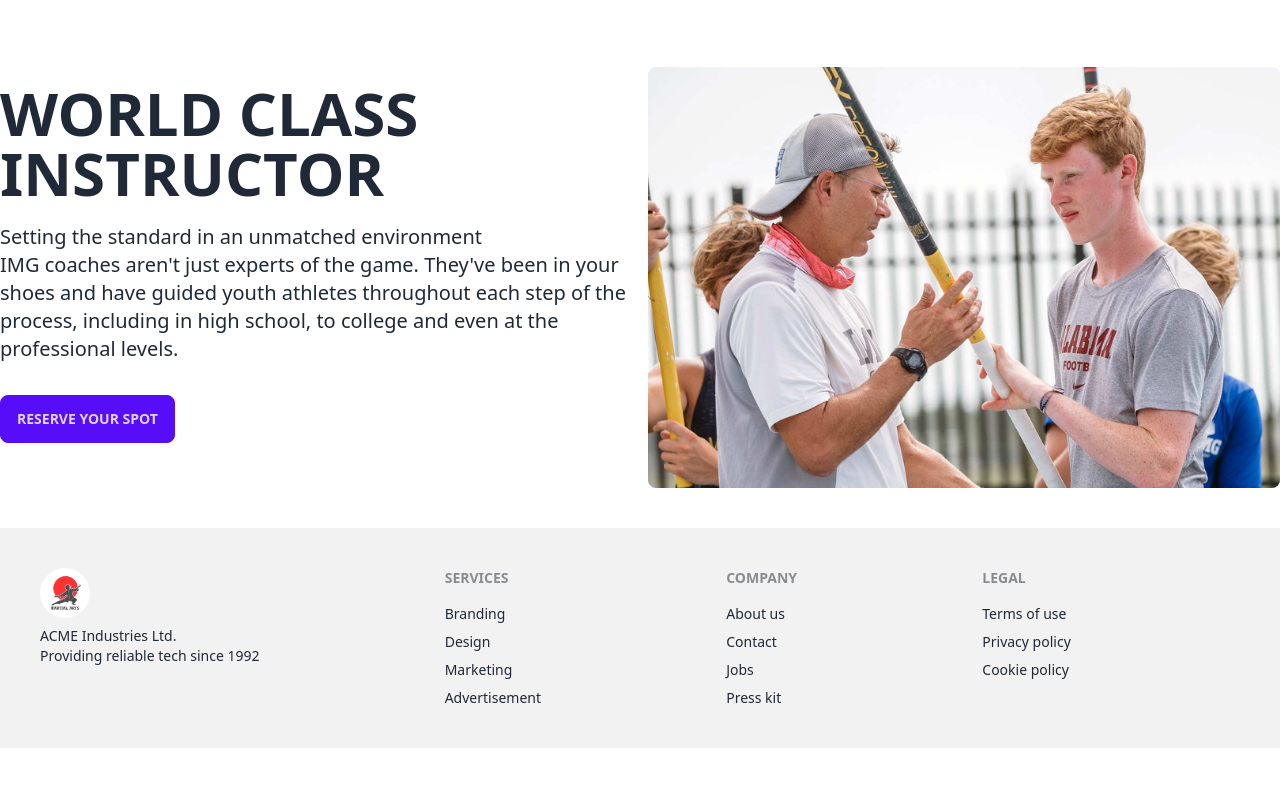
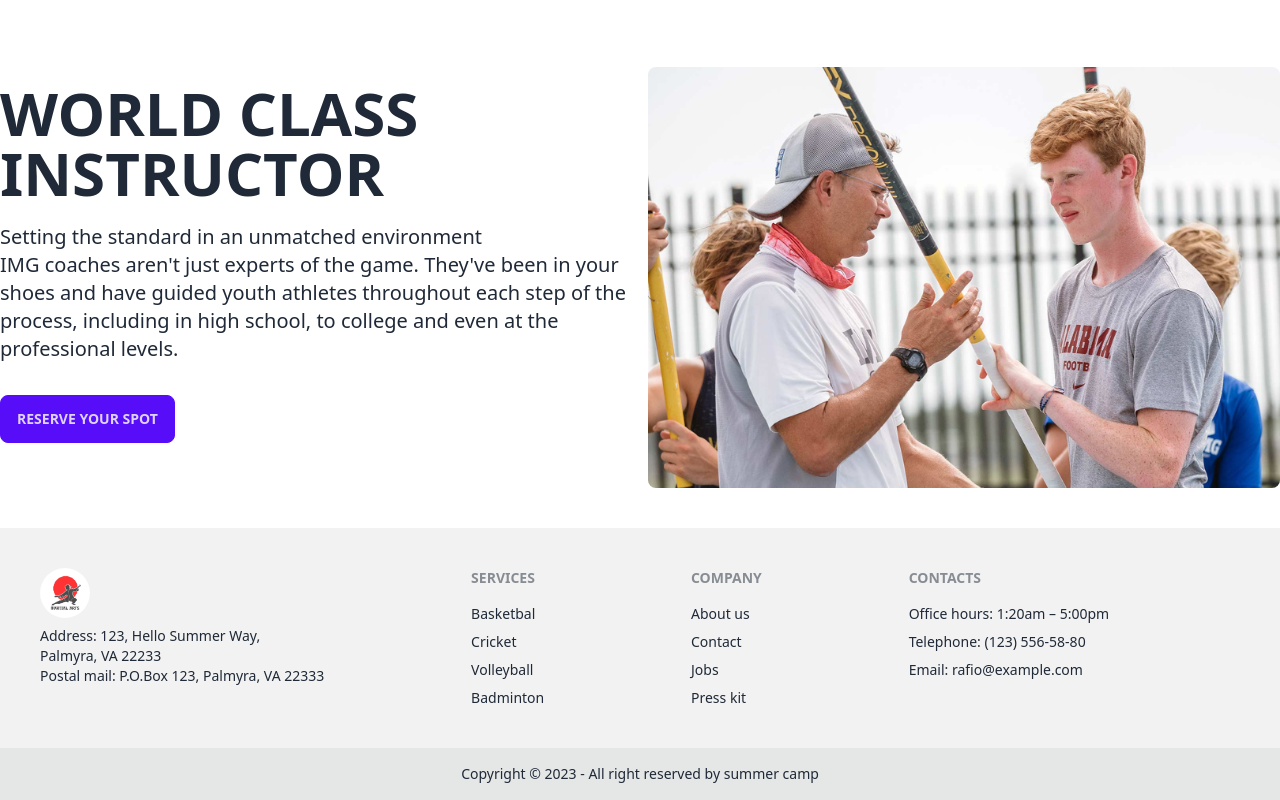
Before and after one commit to imranahmed20/summer-camp-client, a React (Vite) app: page / in a window 1280 px wide. Shown: the part 1208-2008 px from the top of the page. Before the commit the page ends 1956 px from the top, so only its background shows below. Built offline with nearby package versions, Linux system fonts and the light colour scheme; no server answers.

Commit message:
footer data added

```diff
--- a/src/Share/Footer/Footer.jsx
+++ b/src/Share/Footer/Footer.jsx
@@ -3,17 +3,22 @@ import footerLogo from '../../../src/assets/logo.avif'
 
 const Footer = () => {
     return (
-        <footer className="footer p-10 bg-base-200 text-base-content">
+        <footer >
+            <div className="footer p-10 bg-base-200 text-base-content">
                 <div>
                     <img className='rounded-full' style={{ height: '50px' }} src={footerLogo} alt="" />
-                <p>ACME Industries Ltd.<br />Providing reliable tech since 1992</p>
+                    <p>Address: 123, Hello Summer Way,
+                        <br />
+                        Palmyra, VA 22233
+                        <br />
+                        Postal mail: P.O.Box 123, Palmyra, VA 22333</p>
                 </div>
                 <div>
                     <span className="footer-title">Services</span>
-                <a className="link link-hover">Branding</a>
-                <a className="link link-hover">Design</a>
-                <a className="link link-hover">Marketing</a>
-                <a className="link link-hover">Advertisement</a>
+                    <a className="link link-hover">Basketbal</a>
+                    <a className="link link-hover">Cricket</a>
+                    <a className="link link-hover">Volleyball</a>
+                    <a className="link link-hover">Badminton</a>
                 </div>
                 <div>
                     <span className="footer-title">Company</span>
@@ -23,11 +28,19 @@ const Footer = () => {
                     <a className="link link-hover">Press kit</a>
                 </div>
                 <div>
-                <span className="footer-title">Legal</span>
-                <a className="link link-hover">Terms of use</a>
-                <a className="link link-hover">Privacy policy</a>
-                <a className="link link-hover">Cookie policy</a>
+                    <span className="footer-title">Contacts</span>
+                    <a className="link link-hover">Office hours: 1:20am – 5:00pm</a>
+                    <a className="link link-hover">Telephone: (123) 556-58-80</a>
+                    <a className="link link-hover">Email: rafio@example.com</a>
                 </div>
+
+            </div>
+            <div className="footer footer-center p-4 bg-base-300 text-base-content">
+                <div>
+                    <p>Copyright © 2023 - All right reserved by summer camp</p>
+                </div>
+            </div>
+
         </footer>
     );
 };
```
Lines whose indentation alone changed are shown as unchanged.
